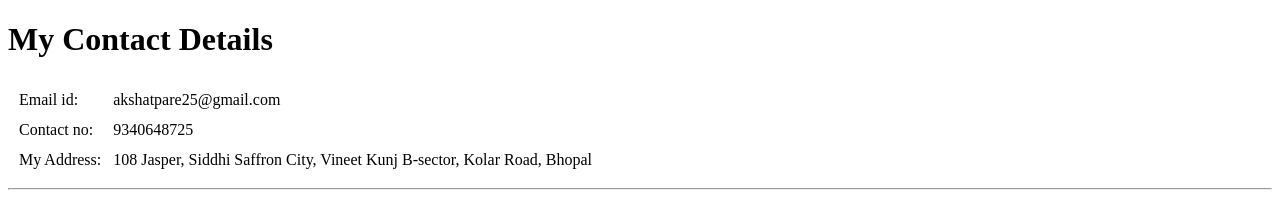
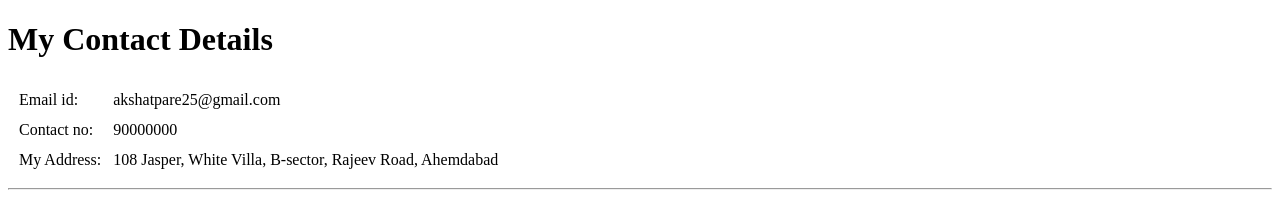
Before and after one commit to akshatpare5/html_cv, a plain HTML site: page contact info.html in a window 1280 px wide. Shown: the top 211 px of the page. Drawn offline with Linux system fonts and the light colour scheme.

Commit message:
Update contact info.html

```diff
--- a/contact info.html
+++ b/contact info.html
@@ -13,12 +13,12 @@
       </tr>
       <tr>
         <td>Contact no:</td>
-        <td>9340648725</td>
+        <td>90000000</td>
       </tr>
       <tr>
         <td>My Address:</td>
-        <td>108 Jasper, Siddhi Saffron City,
-         Vineet Kunj B-sector, Kolar Road, Bhopal</td>
+        <td>108 Jasper, White Villa,
+         B-sector, Rajeev Road, Ahemdabad</td>
       </tr>
     </table>
     <hr>
```
